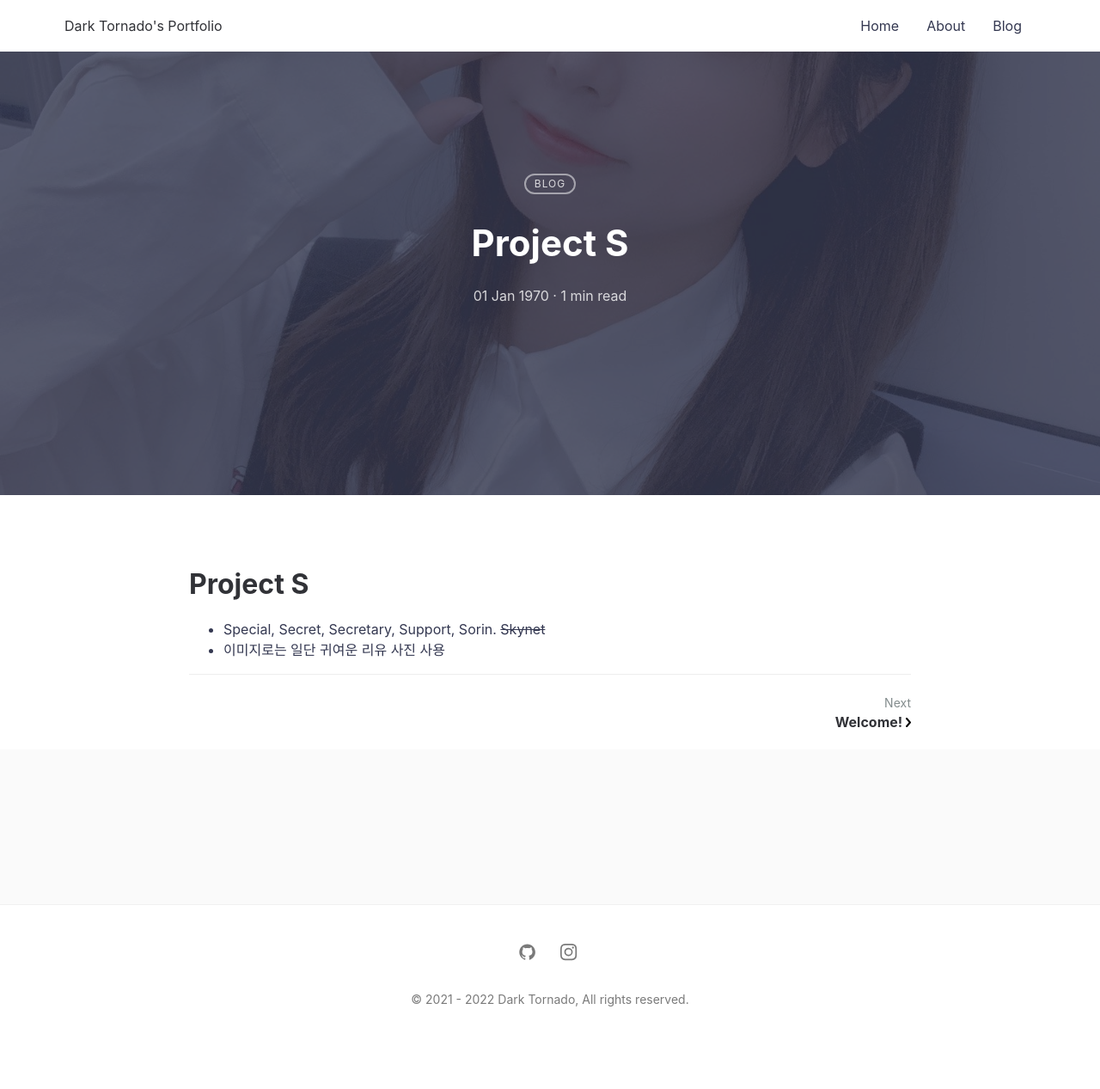
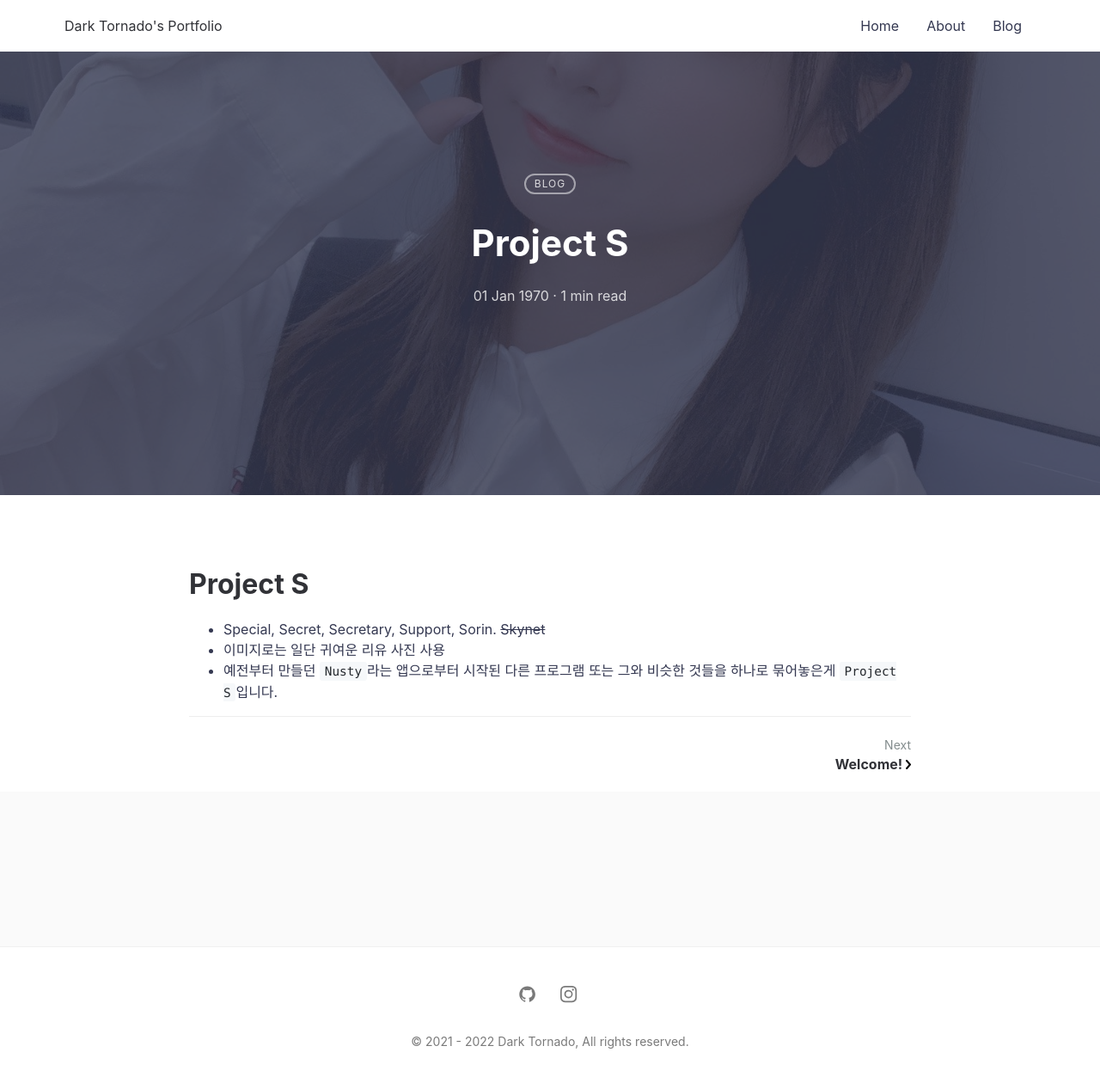
Before and after one commit to DarkTornado/Portfolio, a Jekyll site: the page built from _posts/1970-01-01-project-s.md, in a window 1280 px wide. Shown: the whole page at 86% size. Built offline with Jekyll 4.4.1, drawn with Linux system fonts in a browser that asks for light colours; comment, search, counter and statistics services are not loaded; before the commit the page ends 1218 px from its top, so only the background shows below that.

Commit message:
Update 1970-01-01-project-s.md

```diff
--- a/_posts/1970-01-01-project-s.md
+++ b/_posts/1970-01-01-project-s.md
@@ -8,3 +8,4 @@ featured-img: Liyuu.jpg
 # Project S
 * Special, Secret, Secretary, Support, Sorin. <s>Skynet</s>
 * 이미지로는 일단 귀여운 리유 사진 사용
+* 예전부터 만들던 `Nusty`라는 앱으로부터 시작된 다른 프로그램 또는 그와 비슷한 것들을 하나로 묶어놓은게 `Project S`입니다.
```
